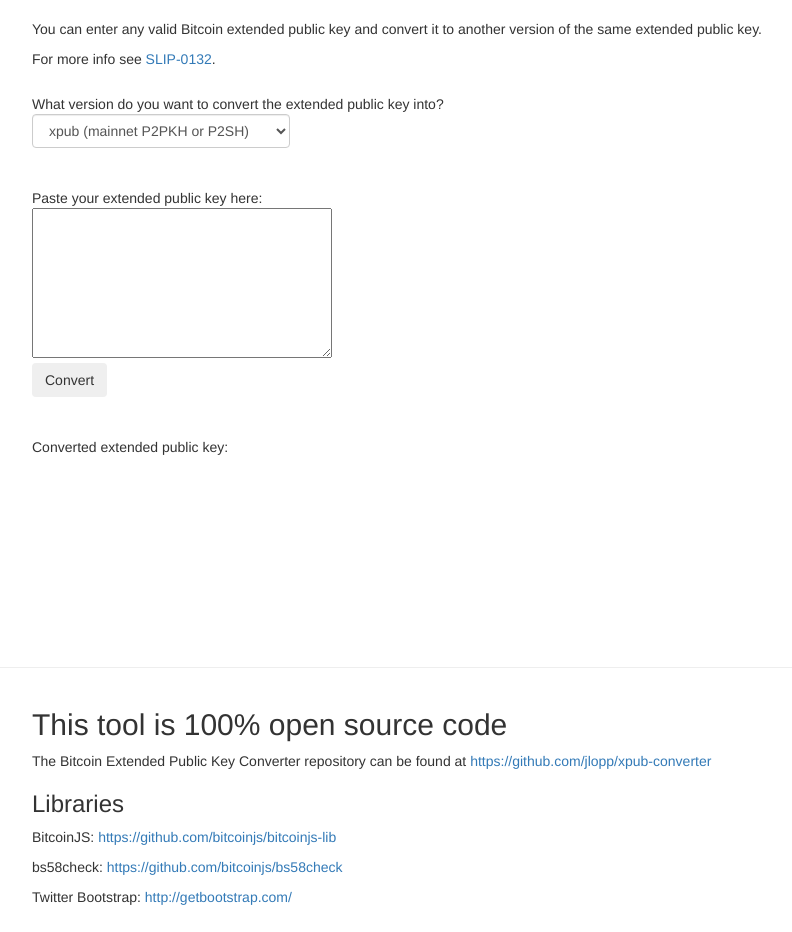
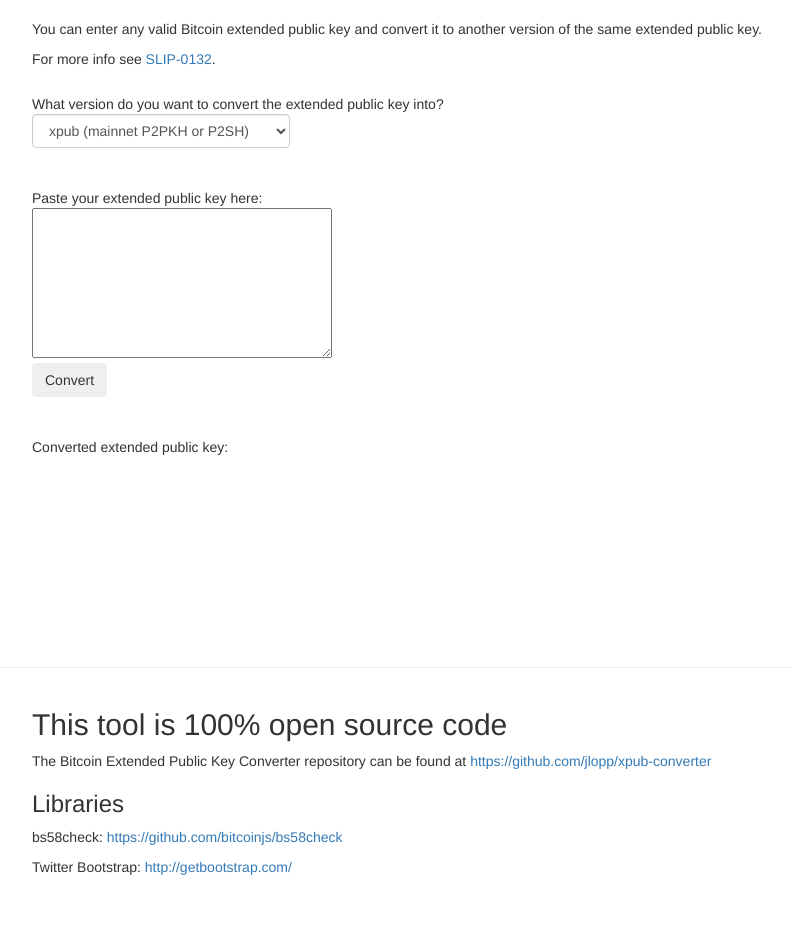
Before and after one commit to jlopp/xpub-converter, a plain HTML site: page index.html in a window 1280 px wide. Shown: the part 82-1014 px from the top of the page, without its empty margins (233-1025 px from the left). After the commit the page ends 984 px from the top, so only its background shows below. Drawn offline with Linux system fonts and the light colour scheme.

Commit message:
Removed bitcoinjs-lib as it wasn't used

```diff
--- a/index.html
+++ b/index.html
@@ -82,12 +82,6 @@
               </p>
               <h3>Libraries</h3>
               <p>
-                <span>BitcoinJS: </span>
-                <a href="https://github.com/bitcoinjs/bitcoinjs-lib" target="_blank">
-                https://github.com/bitcoinjs/bitcoinjs-lib
-                </a>
-              </p>
-              <p>
                 <span>bs58check: </span>
                 <a href="https://github.com/bitcoinjs/bs58check" target="_blank">
                 https://github.com/bitcoinjs/bs58check
--- a/js/package.json
+++ b/js/package.json
@@ -26,7 +26,6 @@
     "unit": "tape test/*.js"
   },
   "dependencies": {
-    "bs58check": "^2.1.2",
-    "bitcoinjs-lib": "^4.0.1"
+    "bs58check": "^2.1.2"
   }
 }
--- a/js/xpubConvert.js
+++ b/js/xpubConvert.js
@@ -3,7 +3,6 @@
   This script uses version bytes as described in SLIP-132
   https://github.com/satoshilabs/slips/blob/master/slip-0132.md
 */
-var bjs = require('bitcoinjs-lib');
 var b58 = require('bs58check');
 
 const prefixes = new Map(
```
Also changed, not shown: 1 other file.
